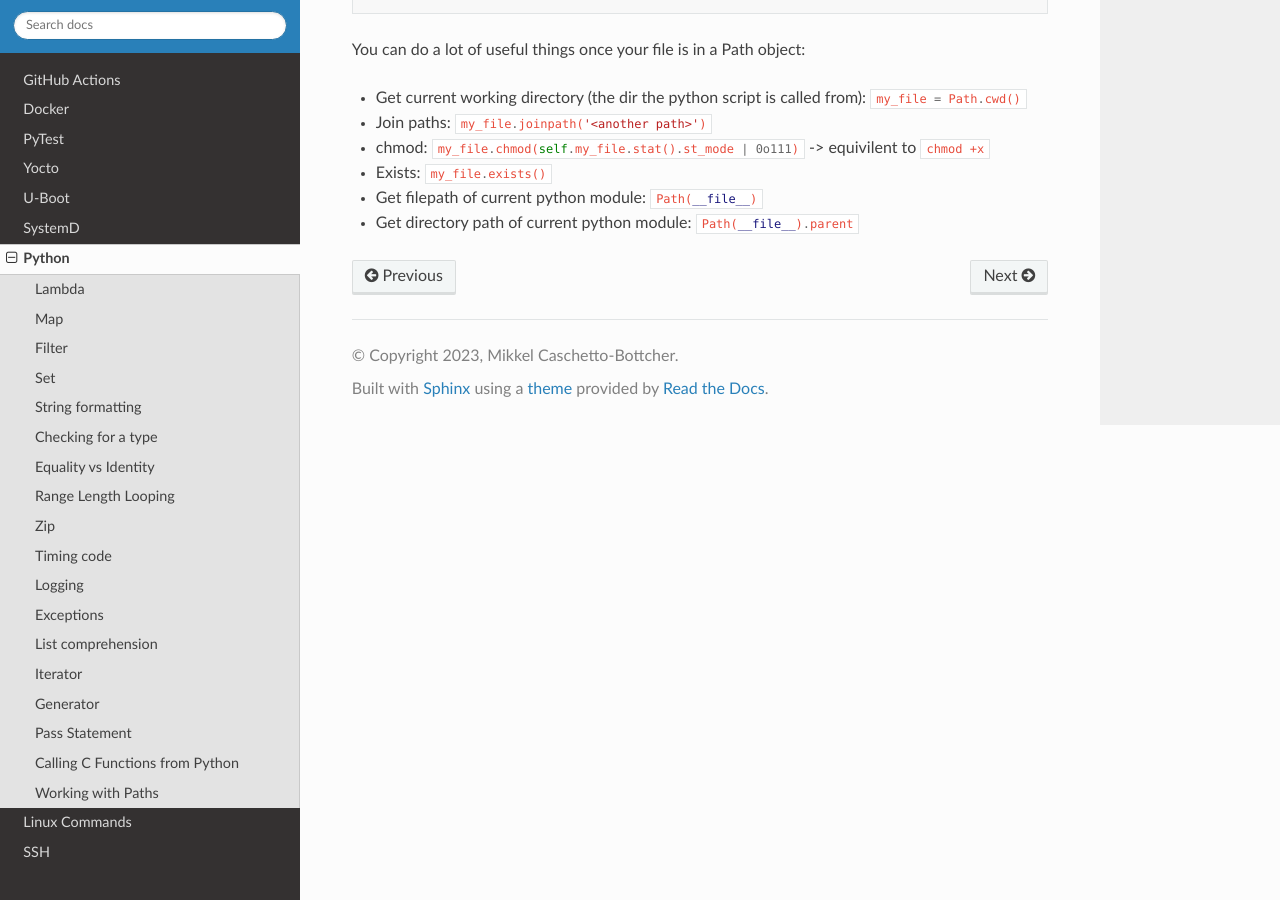
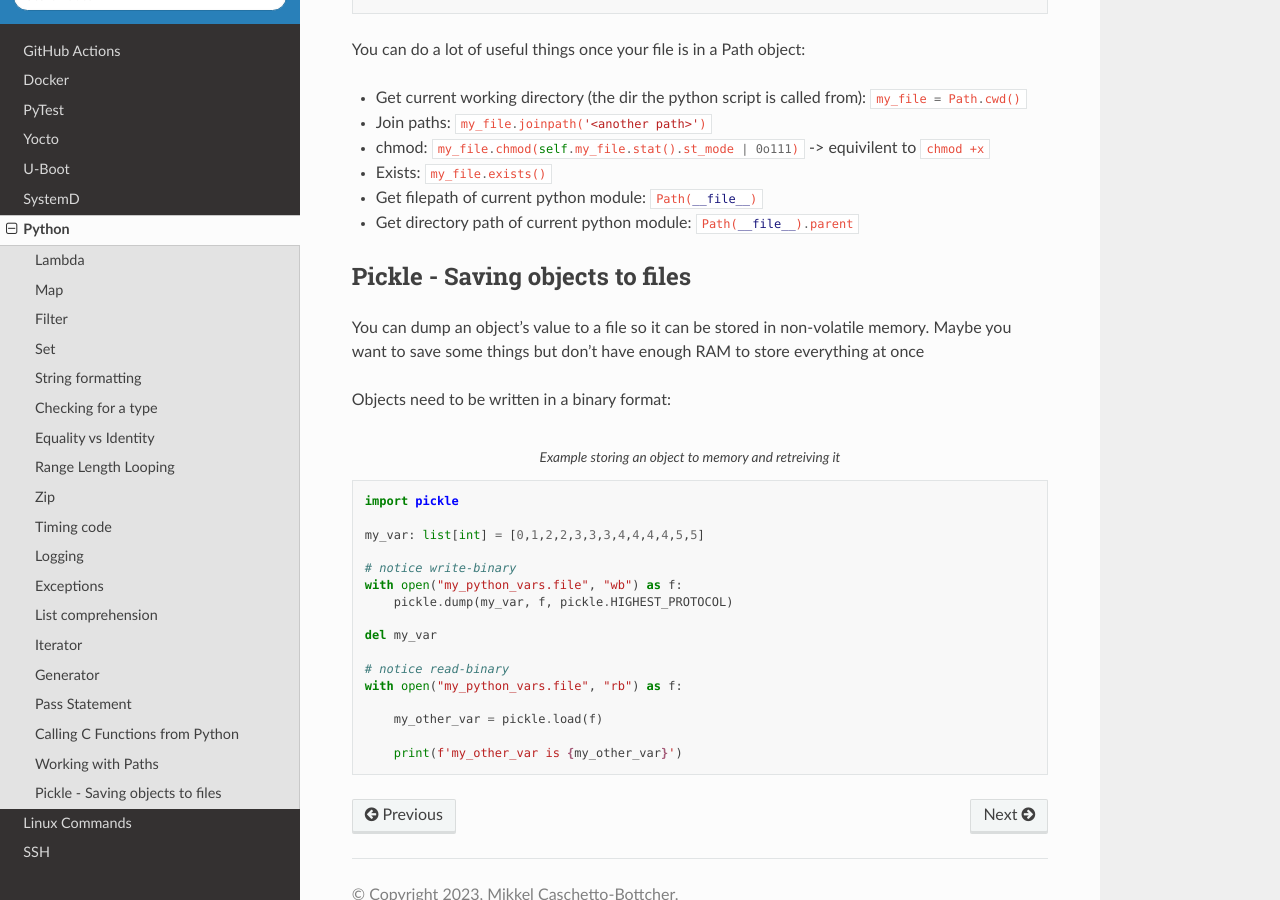
Before and after one commit to mcbottcher/my_docs, a Sphinx documentation site: the page built from docs/source/python.rst, in a window 1280 px wide and 900 px high, scrolled down 6181 px. Built offline with Sphinx 7.4.7 and the Read the Docs theme 2.0.0, drawn with Linux system fonts in a browser that asks for light colours.

Commit message:
python.rst: Added pickle

```diff
--- a/docs/source/python.rst
+++ b/docs/source/python.rst
@@ -328,3 +328,31 @@ You can do a lot of useful things once your file is in a Path object:
 - Exists: :python:`my_file.exists()`
 - Get filepath of current python module: :python:`Path(__file__)`
 - Get directory path of current python module: :python:`Path(__file__).parent`
+
+Pickle - Saving objects to files
+--------------------------------
+
+You can dump an object's value to a file so it can be stored in non-volatile memory.
+Maybe you want to save some things but don't have enough RAM to store everything at once
+
+Objects need to be written in a binary format:
+
+.. code-block:: python
+  :caption: Example storing an object to memory and retreiving it
+
+  import pickle
+
+  my_var: list[int] = [0,1,2,2,3,3,3,4,4,4,4,5,5]
+
+  # notice write-binary
+  with open("my_python_vars.file", "wb") as f:
+      pickle.dump(my_var, f, pickle.HIGHEST_PROTOCOL)
+
+  del my_var
+
+  # notice read-binary
+  with open("my_python_vars.file", "rb") as f:
+
+      my_other_var = pickle.load(f)
+
+      print(f'my_other_var is {my_other_var}')
```
